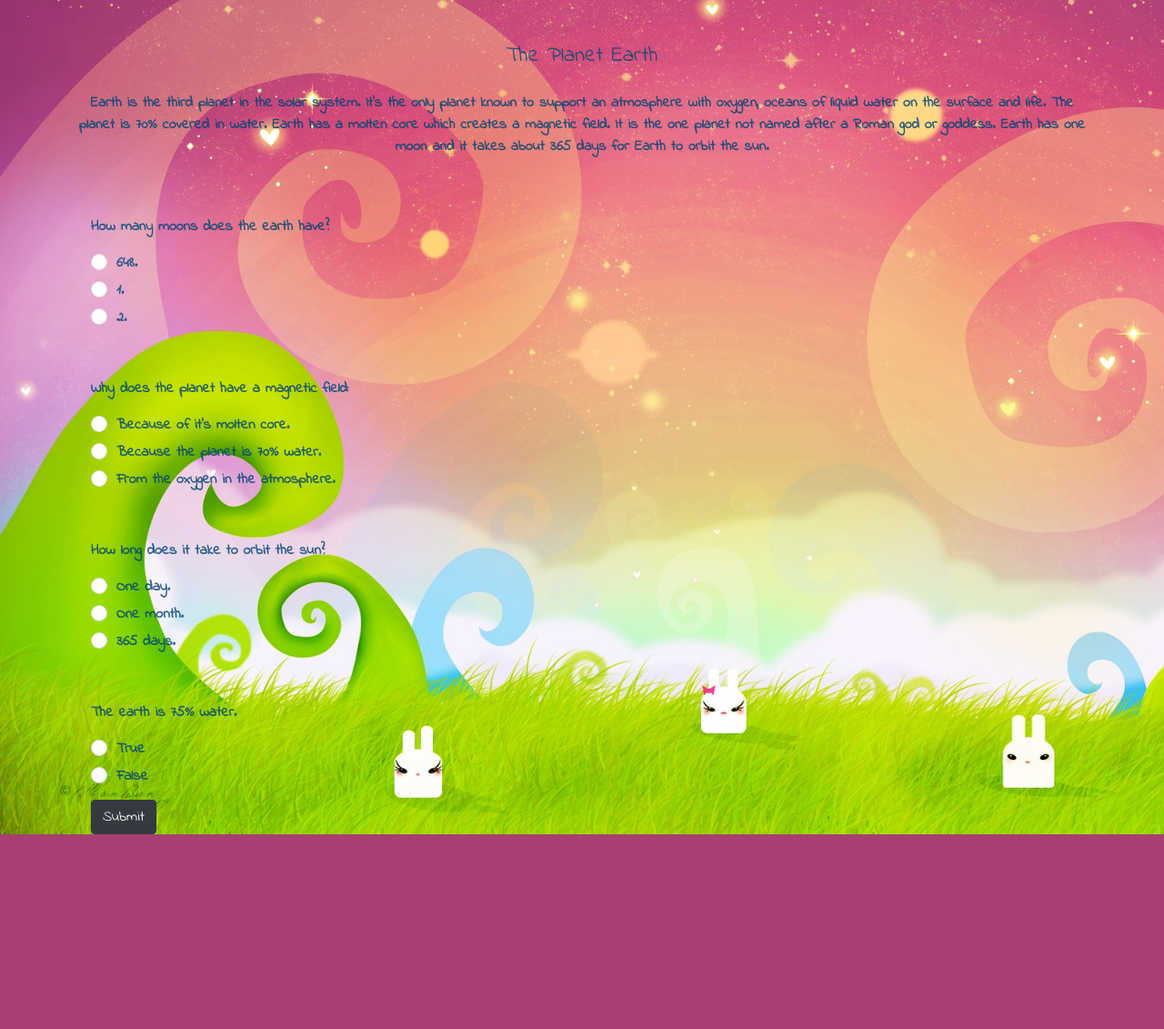
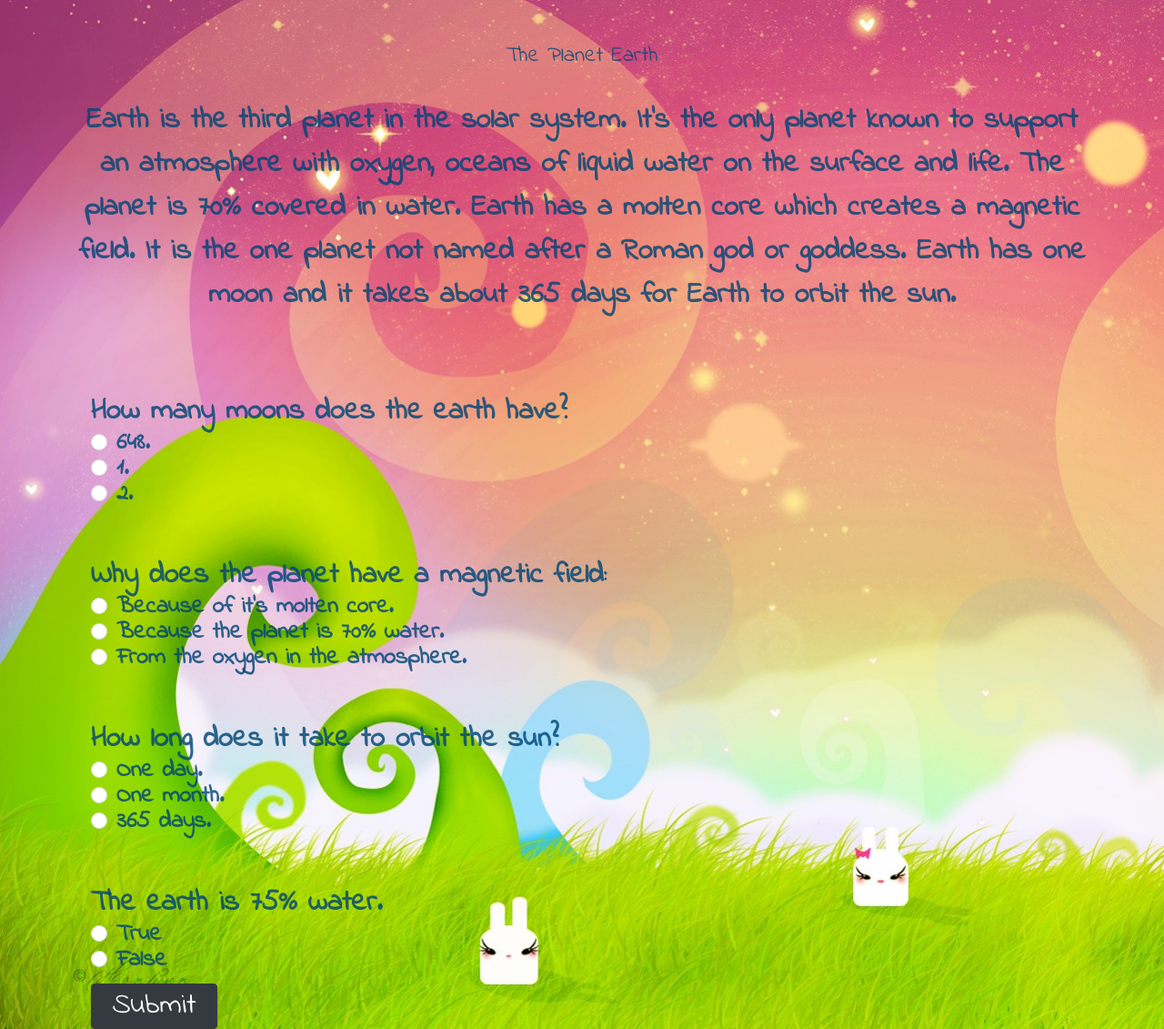
Before and after one commit to Becky-B/Learning_Platform, a Django app: template LearnApp/templates/earth.html in a window 1280 px wide. Shown: the part 68-1199 px from the top of the page at 91% size. Before the commit the page ends 985 px from the top, so only its background shows below. Run offline with Django 3.2, Linux system fonts and the light colour scheme; the template is opened without the code that fills it, so the values that code supplies are empty; some libraries are stand-ins or nearby versions.

Commit message:
fixed layout for earth.html

```diff
--- a/LearnApp/templates/earth.html
+++ b/LearnApp/templates/earth.html
@@ -24,12 +24,12 @@
             <a class="btn btn-dark" href="/logout">Log Out</a>
         </div>
     </nav>
-    <div class="container">
+    <div class="container quiz-page">
         <div class="row">
             <div class="col-sm text-center mt-5">
                 <h4>The Planet Earth</h4>
                 <div class="mt-4">
-                    <p>Earth is the third planet in the solar system. It’s the only
+                    <p class="quiz-description">Earth is the third planet in the solar system. It’s the only
                         planet known to support an atmosphere with oxygen,
                         oceans of liquid water on the surface and life. The planet
                         is 70% covered in water. Earth has a molten core which
@@ -43,6 +43,7 @@
             <form action="/platform/validate" method="POST">
                 {% csrf_token %}
                 <div class="question1 mt-5">
+                    <div class="quiz-question-name">How many moons does the earth have?</div>
                     {% if messages %}
                     <div class="col-sm-12">
                         {% for message in messages %}
@@ -52,7 +53,6 @@
                         {% endfor %}
                     </div>
                     {% endif %}
-                    <p>How many moons does the earth have?</p>
                     <input type="radio" id="q1a1" name="question1" value="1">
                     <label for="q1a1">648.</label><br>
                     <input type="radio" id="q1a2" name="question1" value="2">
@@ -61,6 +61,7 @@
                     <label for="q1a3">2.</label><br>
                 </div>
                 <div class="question2 mt-5">
+                    <div class="quiz-question-name">Why does the planet have a magnetic field:</div>
                     {% if messages %}
                     <div class="col-sm-12">
                         {% for message in messages %}
@@ -70,7 +71,6 @@
                         {% endfor %}
                     </div>
                     {% endif %}
-                    <p>Why does the planet have a magnetic field:</p>
                     <input type="radio" id="q2a1" name="question2" value="1">
                     <label for="q2a1">Because of it's molten core.</label><br>
                     <input type="radio" id="q2a2" name="question2" value="2">
@@ -79,6 +79,7 @@
                     <label for="q2a3">From the oxygen in the atmosphere.</label><br>
                 </div>
                 <div class="question3 mt-5">
+                    <div class="quiz-question-name"> How long does it take to orbit the sun?</div>
                     {% if messages %}
                     <div class="col-sm-12">
                         {% for message in messages %}
@@ -88,7 +89,6 @@
                         {% endfor %}
                     </div>
                     {% endif %}
-                    <p> How long does it take to orbit the sun?</p>
                     <input type="radio" id="q3a1" name="question3" value="1">
                     <label for="q3a1">One day.</label><br>
                     <input type="radio" id="q3a2" name="question3" value="2">
@@ -97,6 +97,7 @@
                     <label for="q3a3">365 days.</label><br>
                 </div>
                 <div class="question4 mt-5">
+                    <div class="quiz-question-name">The earth is 75% water.</div>
                     {% if messages %}
                     <div class="col-sm-12">
                         {% for message in messages %}
@@ -106,7 +107,6 @@
                         {% endfor %}
                     </div>
                     {% endif %}
-                    <p>The earth is 75% water.</p>
                     <input type="radio" id="q4a1" name="question4" value="1">
                     <label for="q4a1">True</label><br>
                     <input type="radio" id="q4a2" name="question4" value="2">
```
